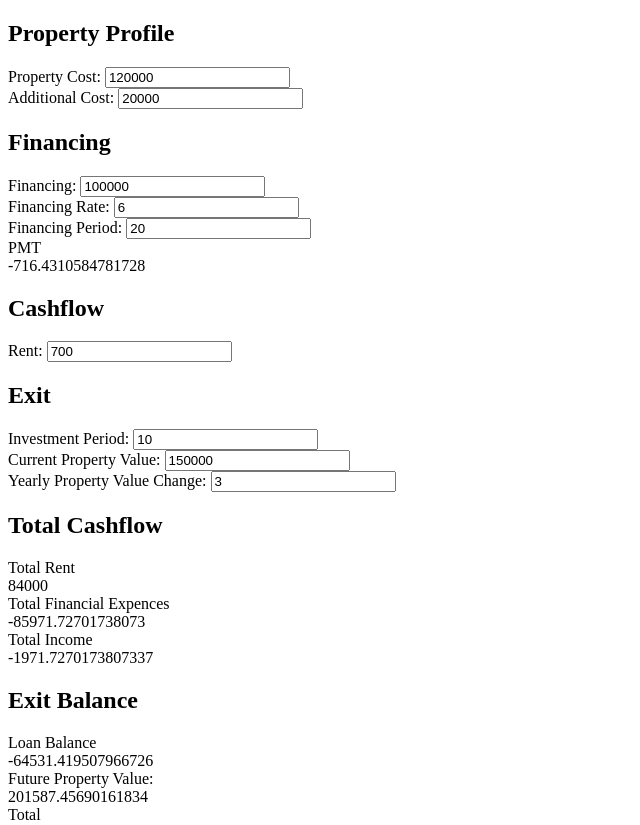
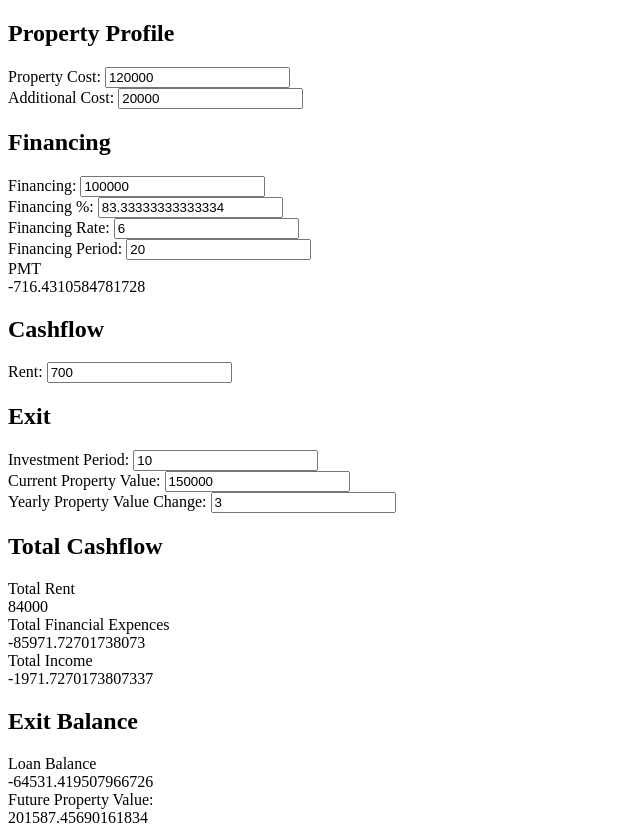
Before and after one commit to YehudahA/REJ, an Angular app: page / in a window 1280 px wide. Shown: the top 825 px of the page, without its empty margins (0-640 px from the left). Built offline with nearby package versions, Linux system fonts and the light colour scheme.

Commit message:
calculated input

```diff
--- a/src/app/inversion/inversion.component.html
+++ b/src/app/inversion/inversion.component.html
@@ -25,6 +25,13 @@
             <label>
                 Financing:
                 <input [(ngModel)]="inversion.financing" appThousands />
+            </label>
+        </div>
+
+        <div>
+            <label>
+                Financing %:
+                <input [ngModel]="inversion.financing / inversion.propertyCost" (ngModelChange)="inversion.financing = $event * inversion.propertyCost" type="number" step="0.01" percentage />
             </label>
         </div>
 
```
